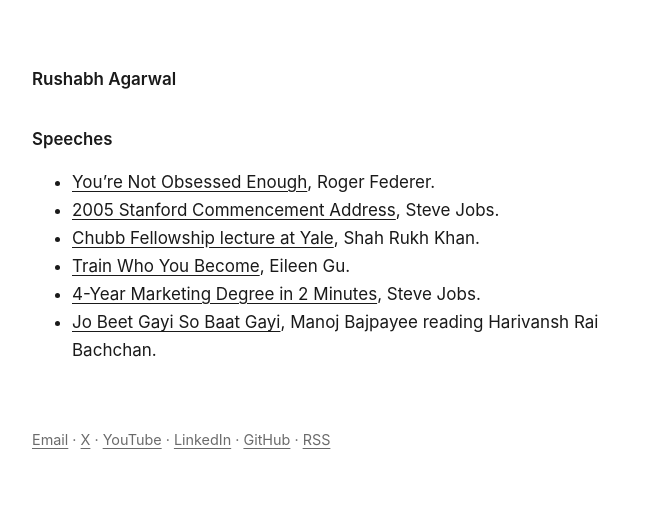
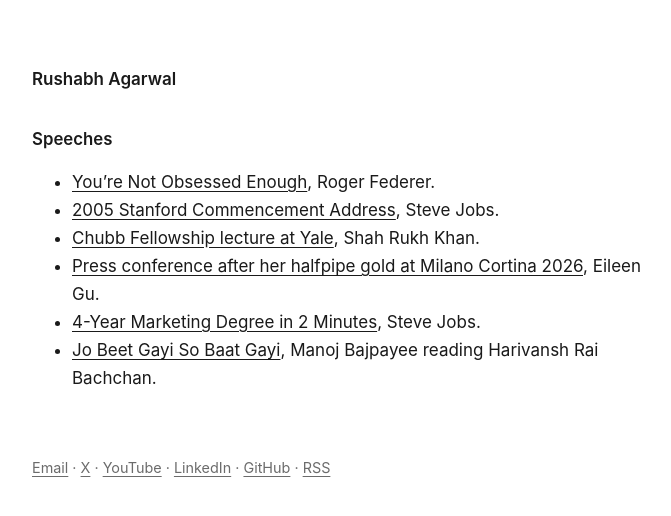
Before and after one commit to rushout09/rushout09.github.io, a Jekyll site: the page built from speeches.md, in a window 1280 px wide. Shown: the top 516 px of the page, without its empty margins (288-959 px from the left). Built offline with Jekyll 4.4.1, drawn with Linux system fonts in a browser that asks for light colours.

Commit message:
Speeches: replace Eileen Gu Short with her Milano Cortina 2026 press conference
Co-Authored-By: Claude Opus 5.5 <noreply@anthropic.com>

```diff
--- a/speeches.md
+++ b/speeches.md
@@ -11,6 +11,6 @@ permalink: /speeches.html
 - [You're Not Obsessed Enough](https://www.youtube.com/watch?v=w2zbFqv0Y2E), Roger Federer.
 - [2005 Stanford Commencement Address](https://www.youtube.com/watch?v=UF8uR6Z6KLc), Steve Jobs.
 - [Chubb Fellowship lecture at Yale](https://www.youtube.com/watch?v=k54Gj5aad9s), Shah Rukh Khan.
-- [Train Who You Become](https://www.youtube.com/shorts/SHLEAp1CPQ4), Eileen Gu.
+- [Press conference after her halfpipe gold at Milano Cortina 2026](https://www.youtube.com/watch?v=b-m2DntVdQU), Eileen Gu.
 - [4-Year Marketing Degree in 2 Minutes](https://www.youtube.com/shorts/wcXIL6INX4w), Steve Jobs.
 - [Jo Beet Gayi So Baat Gayi](https://www.youtube.com/shorts/8tdojVyyNKo), Manoj Bajpayee reading Harivansh Rai Bachchan.
```
